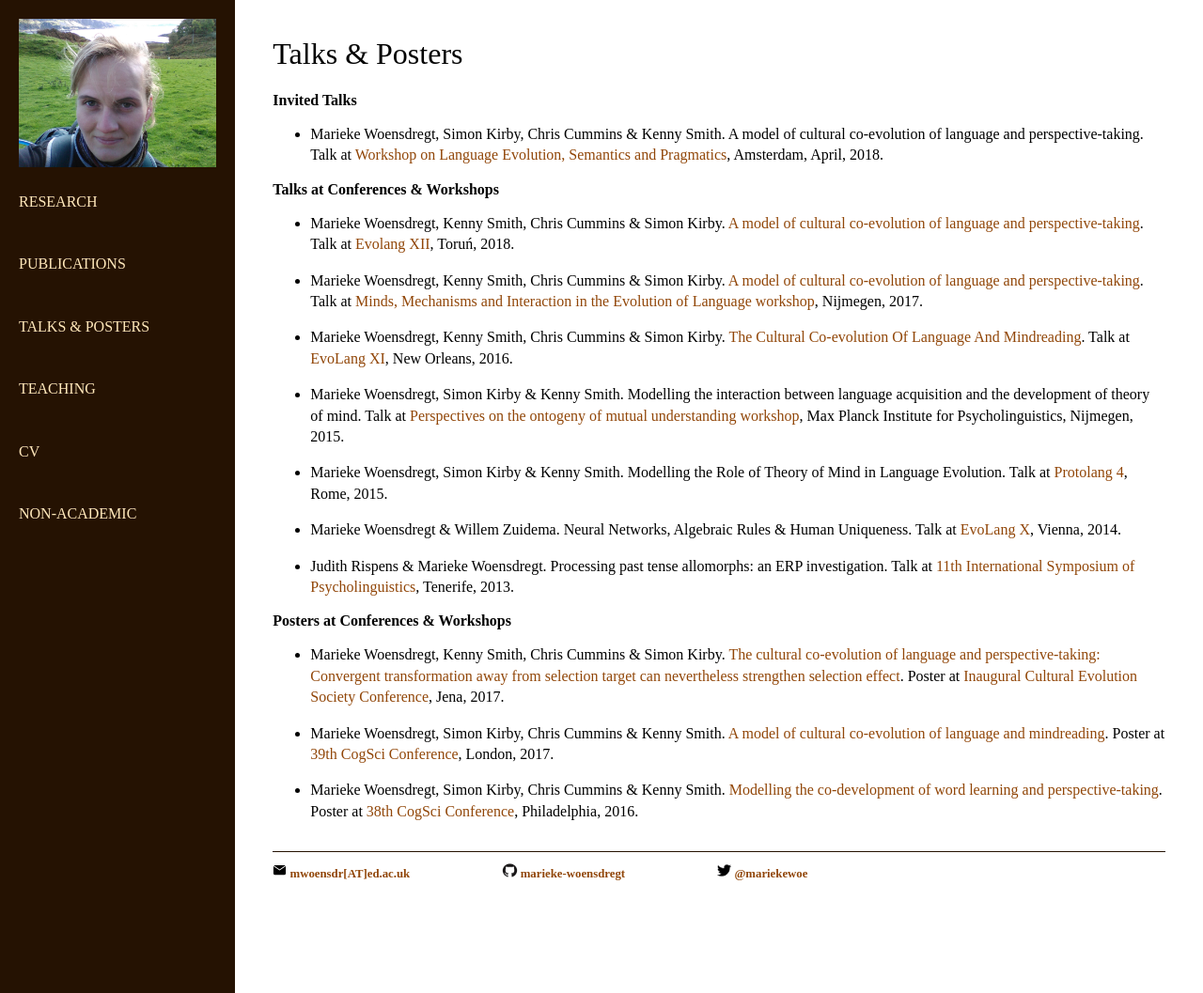
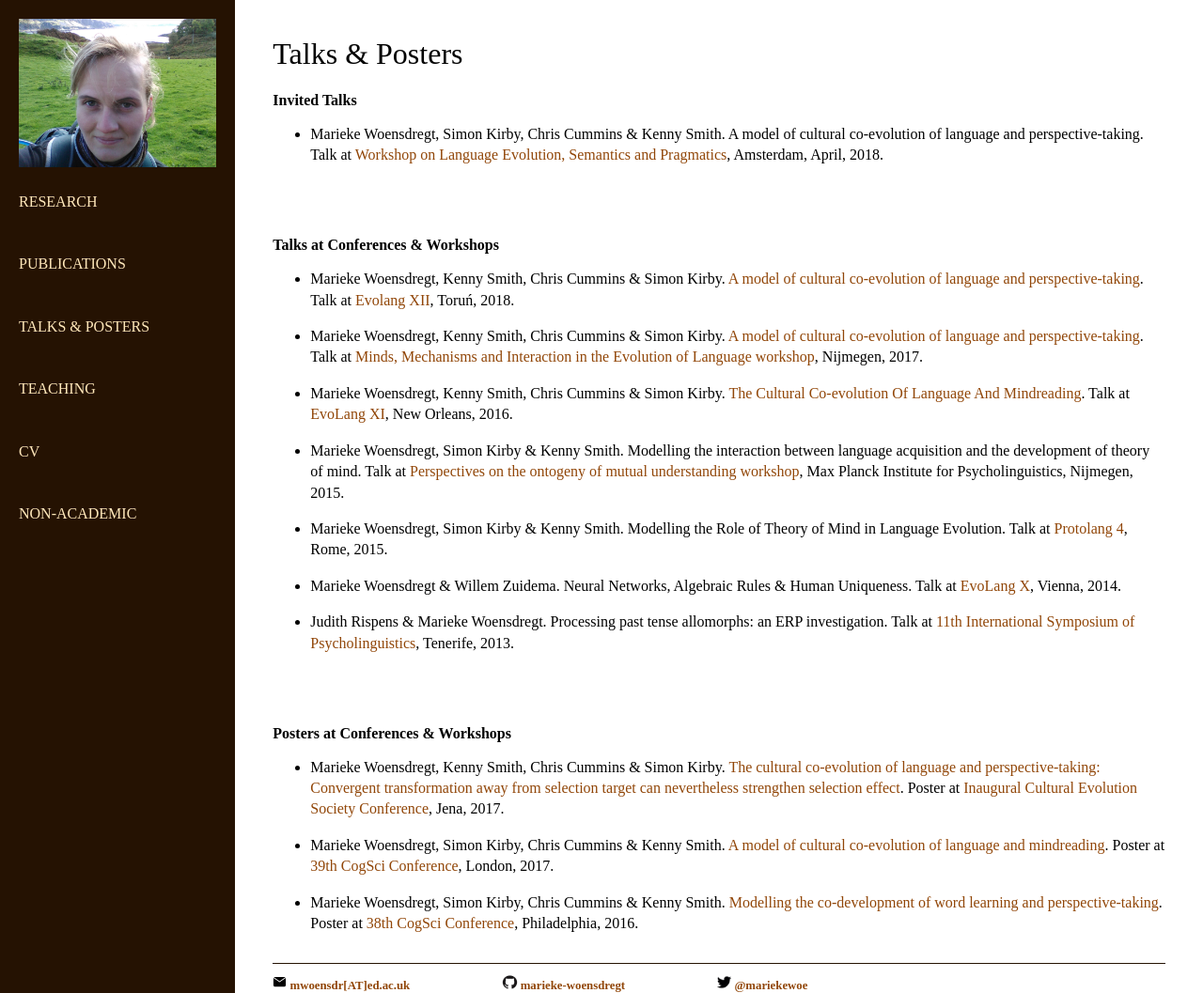
Before and after one commit to marieke-woensdregt/marieke-woensdregt.github.io, a Jekyll site: the page built from talks_n_posters/index.html, in a window 1280 px wide and 1057 px high. Shown: the whole window at 94% size. Built offline with Jekyll 4.4.1, drawn with Linux system fonts in a browser that asks for light colours.

Commit message:
Update index.html

```diff
--- a/talks_n_posters/index.html
+++ b/talks_n_posters/index.html
@@ -7,7 +7,7 @@
 
 		<h3> Invited Talks </h3>
 		<ul>
-			<li><p class="bottom-three"> Marieke Woensdregt, Simon Kirby, Chris Cummins &amp; Kenny Smith.
+			<li><p class="bottom-two"> Marieke Woensdregt, Simon Kirby, Chris Cummins &amp; Kenny Smith.
 				A model of cultural co-evolution of language and perspective-taking.
 				Talk at
 				<a href="http://brochhagen.github.io/workshop.html">Workshop on Language Evolution, Semantics and Pragmatics</a>,
@@ -43,7 +43,7 @@
 				Rome, 2015. </p></li>
 			<li><p> Marieke Woensdregt &amp; Willem Zuidema. Neural Networks, Algebraic Rules &amp; Human Uniqueness.
 				Talk at <a href="https://evolangx.univie.ac.at/">EvoLang X</a>, Vienna, 2014. </p></li>
-			<li><p class="bottom-three"> Judith Rispens &amp; Marieke Woensdregt. Processing past tense allomorphs: an ERP investigation.
+			<li><p class="bottom-two"> Judith Rispens &amp; Marieke Woensdregt. Processing past tense allomorphs: an ERP investigation.
 				Talk at
 				<a href="http://escop.eu/news/conferences-news/11th-international-symposium-of-psycholinguistics/www.neurocog.ull.es/www.neurocog.ull.es/psycholinguistics">
 					11th International Symposium of Psycholinguistics</a>,
```
